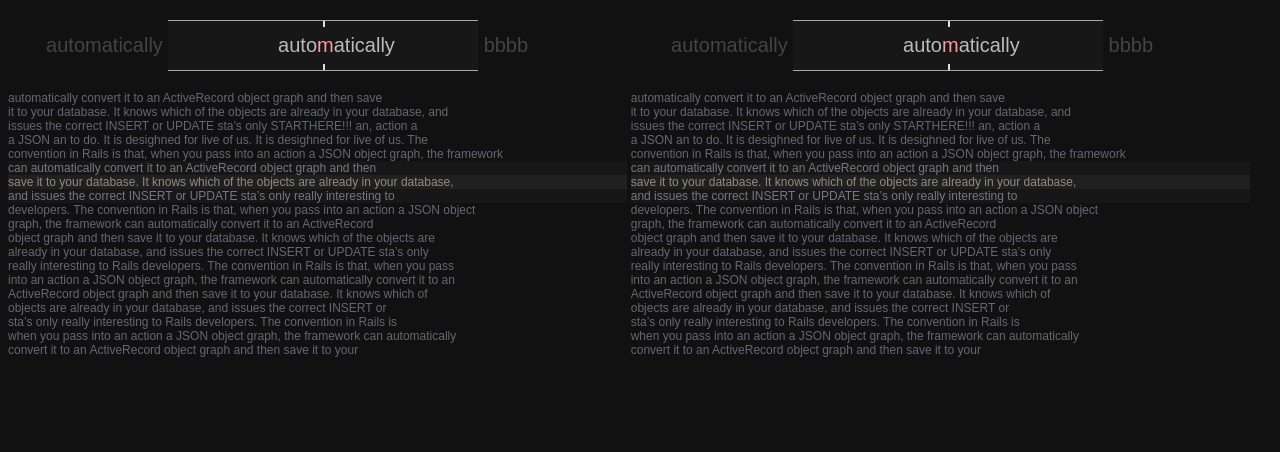
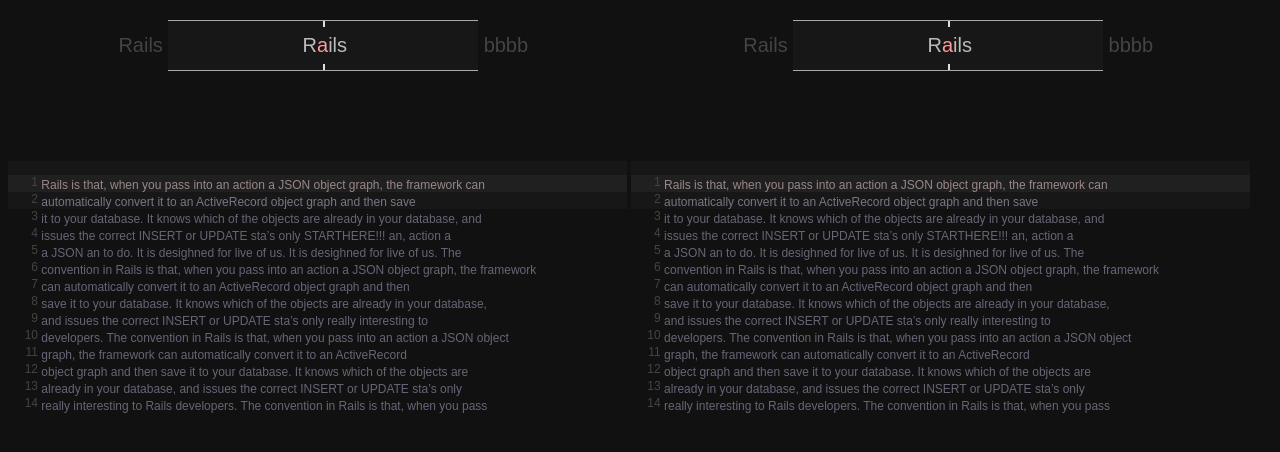
Before and after one commit to igorezigorez/readim, a plain HTML site: page readimWeb/index.html in a window 1280 px wide. Both pictures are taken after a click on the element 317 px from the left and 168 px from the top of the page. Drawn offline with Linux system fonts and the light colour scheme.

Commit message:
added interval control, fixed some boundary conditions

```diff
--- a/readimWeb/ViewerModel.js
+++ b/readimWeb/ViewerModel.js
@@ -13,6 +13,7 @@
                 prepositionMaxLength: 2,
                 wordAfterPrepositionMaxLength: 10,
                 previewLineLength: 70,
+                wordLineNumber: 6
             },
             preview: {
                 linesCount: 20,
@@ -20,6 +21,7 @@
             },
             timer: {
                 interval: 150,
+                intervalChangeStep: 1.1,
                 spaceCorrection: 1.18,
                 wordLengthCorrection: 0.01,
                 bigWordLengthCorrection: 1.7,
@@ -32,7 +34,7 @@
 
         textArray: [],
         visibleLines: ko.observableArray([]),
-        currentTextLine: 0,
+        currentTextLine: ko.observable(0),
 
         currentWord: {
             lineNumber: 0,
@@ -61,6 +63,12 @@
             }
         },
 
+        getLineNumber: function (previewLineIndex) {
+            var index = this.currentTextLine() - this.settings.preview.linesCount - this.settings.preview.wordLineNumber() + previewLineIndex + 1;
+            if (index <= 0 || index > this.textArray.length - this.settings.preview.linesCount) return "";
+            return index;
+        },
+
         startStop: function () {
             this.started = !this.started;
             if (this.started) {
@@ -71,18 +79,26 @@
 
         lineClick: function (index) {
             this.startCorrection = this.settings.timer.startCorrection;
-            var word = this.applyWord(this.currentWord, this.scrollLines(index - this.settings.preview.wordLineNumber()));
+            this.applyWord(this.currentWord, this.scrollLines(index - this.settings.preview.wordLineNumber()));
+        },
+
+        increaseIntervalClick: function() {
+            this.settings.timer.interval *= this.settings.timer.intervalChangeStep;
+        },
+
+        decreaseIntervalClick: function () {
+            this.settings.timer.interval /= this.settings.timer.intervalChangeStep;
         },
 
         loadText: function (content) {
-            this.textArray = splitTextToWords(content, this.settings.parser);
+            this.textArray = splitTextToWords(content, this.settings);
         },
 
         startReading: function () {
             this.loadText(getFileContent());
 
             this.settings.preview.wordLineNumber(6);
-            this.currentTextLine = this.settings.preview.linesCount;
+            this.currentTextLine(this.settings.preview.linesCount);
 
             for (var i = 0; i < this.settings.preview.linesCount; i++) {
                 this.visibleLines.push({
@@ -93,32 +109,32 @@
             }
 
             this.currentWord.lineNumber = this.settings.preview.wordLineNumber();
-            this.currentWord.position = 1;
-            //this.currentWord.value(this.textArray[this.settings.preview.wordLineNumber()][1]);
+            this.currentWord.position = 0;
 
-            this.backupWordInObject(this.currentWord);
-            this.decorateWord(this.currentWord);
+            this._backupWordInObject(this.currentWord);
+            this._decorateWord(this.currentWord);
         },
 
         moveNext: function () {
-            var word = this.applyWord(this.currentWord, this.getNextWordCoordinates);
+            var word = this.applyWord(this.currentWord, this._getNextWordCoordinates);
             return this.getIntervalCorrection(word.value());
         },
 
         applyWord: function (word, setCoordinatesFunc, previousWordValue) {
-            this.restoreWordFromObject(word);
+            this._restoreWordFromObject(word);
             this.previousWord(previousWordValue ? previousWordValue : word.value());
 
             setCoordinatesFunc.call(this);
-            this.backupWordInObject(word);
-            this.decorateWord(word);
+            this._backupWordInObject(word);
+            this._decorateWord(word);
 
+            var visibleLines = this.visibleLines();
             var nextWordPosition = word.position + 1;
             var currentLineNumber = word.lineNumber;
 
-            this.nextWord(this.visibleLines()[currentLineNumber].words.length > nextWordPosition
-                            ? this.visibleLines()[currentLineNumber].words[nextWordPosition]
-                            : this.visibleLines()[currentLineNumber + 1].words[0]);
+            this.nextWord(visibleLines[currentLineNumber].words.length > nextWordPosition
+                            ? visibleLines[currentLineNumber].words[nextWordPosition]
+                            : visibleLines[currentLineNumber + 1].words[0]);
             return word;
         },
 
@@ -138,16 +154,46 @@
 
         moveNextLine: function () {
 
-            this.currentTextLine += 1;
-            this.visibleLines.shift();
-            this.visibleLines.push({
-                line: ko.observable(this.textArray[this.currentTextLine].join(" ")),
-                words: this.textArray[this.currentTextLine],
-                index: ko.observable(this.currentTextLine)
-            });
+            this.currentTextLine(this.currentTextLine() + 1);
+            this._addTextToBottomOfVisibleLines(this.currentTextLine());
         },
 
-        getNextWordCoordinates: function () {
+        scrollLines: function (numberOfLines) {
+            return function() {
+                this.currentWord.position = -1;
+                var currentTextLineNewValue = this.currentTextLine() + numberOfLines,
+                    previewlinesCount = this.settings.preview.linesCount;
+
+                //check boundaries of text array
+                if (currentTextLineNewValue - previewlinesCount < 0) {
+                    currentTextLineNewValue = previewlinesCount;
+                } else if (currentTextLineNewValue > this.textArray.length) {
+                    currentTextLineNewValue = this.textArray.length;
+                }
+
+                this.currentTextLine(currentTextLineNewValue);
+
+                for (var i = this.currentTextLine() - previewlinesCount; i < this.currentTextLine() ; i++) {
+                    this._addTextToBottomOfVisibleLines(i);
+                }
+            };
+        },
+
+        _addTextToBottomOfVisibleLines: function (textArrayIndex) {
+            if (this.visibleLines().length >= this.settings.preview.linesCount) {
+                this.visibleLines.shift();
+            }
+            //check for end of lines in text array
+            if (this.textArray.length > textArrayIndex) {
+                this.visibleLines.push({
+                    line: ko.observable(this.textArray[textArrayIndex].join(" ")),
+                    words: this.textArray[textArrayIndex],
+                    index: ko.observable(textArrayIndex)
+                });
+            }
+        },
+
+        _getNextWordCoordinates: function () {
             var wordObject = this.currentWord;
             if (this.visibleLines()[wordObject.lineNumber].words.length <= wordObject.position + 1) {
                 wordObject.position = -1;
@@ -156,44 +202,27 @@
             wordObject.position += 1;
         },
 
-        scrollLines: function (numberOfLines) {
-            return function() {
-                this.currentWord.position = -1;
-                this.currentTextLine += numberOfLines;
-                var firstPreviewLineIndex = this.currentTextLine - this.settings.preview.linesCount;
-                for (var i = firstPreviewLineIndex; i < firstPreviewLineIndex + this.settings.preview.linesCount; i++) {
-                    this.visibleLines.shift();
-                    this.visibleLines.push({
-                        line: ko.observable(this.textArray[i].join(" ")),
-                        words: this.textArray[i],
-                        index: ko.observable(i)
-                    });
-                }
-            };
-        },
-
-        decorateWord: function (wordObject) {
+        _decorateWord: function (wordObject) {
             var result = this.visibleLines()[wordObject.lineNumber];
             result.words[wordObject.position] = "<span>" + result.words[wordObject.position] + "</span>";
             result.line(result.words.join(" "));
         },
-        backupWordInObject: function (wordObject) {
+        _backupWordInObject: function (wordObject) {
             wordObject.value(this.visibleLines()[wordObject.lineNumber].words[wordObject.position]);
-            this.splitWord(wordObject);
+            this._splitWord(wordObject);
         },
-        splitWord: function (wordObject) {
+        _splitWord: function (wordObject) {
             var word = wordObject.value();
             var index = (word.indexOf(" ") > 0) ? Math.floor((word.length - word.indexOf(" ")) / 3) + word.indexOf(" ") : Math.floor(word.length / 3);
             wordObject.leftPart(word.substr(0, index).replace(" ", "&nbsp;"));
             wordObject.middleLetter(word[index]);
             wordObject.rightPart(word.substr(index + 1));
         },
-        restoreWordFromObject: function (wordObject) {
+        _restoreWordFromObject: function (wordObject) {
             var result = this.visibleLines()[wordObject.lineNumber];
             result.words[wordObject.position] = wordObject.value();
             result.line(result.words.join(" "));
         },
-
     };
 
     function splitTextToWords(text, settings) {
@@ -204,20 +233,25 @@
             previousWord = "longword",
             currentWord;
 
+        //fill array with empty first strings to show them above current string while reading
+        for (var i = 0; i < settings.preview.wordLineNumber(); i++) {
+            wordsArray.push([]);
+        }
+
         for (var i = 0; i < linesArray.length; i++) {
             var lineWords = linesArray[i].split(" ");
             wordsArrayCurrentLineLength = 0;
             wordsArrayCurrentLine = [];
             for (var j = 0; j < lineWords.length; j++) {
                 if (lineWords[j].length > 0) {
-                    if (wordsArrayCurrentLineLength + lineWords[j].length >= settings.previewLineLength) {
+                    if (wordsArrayCurrentLineLength + lineWords[j].length >= settings.parser.previewLineLength) {
                         wordsArray.push(wordsArrayCurrentLine);
                         wordsArrayCurrentLineLength = 0;
                         wordsArrayCurrentLine = [];
                     }
 
                     currentWord = lineWords[j];
-                    if (previousWord.length <= settings.prepositionMaxLength && currentWord.length <= settings.wordAfterPrepositionMaxLength && !containsPunctuation(previousWord)) {
+                    if (previousWord.length <= settings.parser.prepositionMaxLength && currentWord.length <= settings.parser.wordAfterPrepositionMaxLength && !containsPunctuation(previousWord)) {
                         wordsArrayCurrentLine[wordsArrayCurrentLine.length - 1] += " " + currentWord;
                     }
                     else {
@@ -229,6 +263,12 @@
             }
             wordsArray.push(wordsArrayCurrentLine);
         }
+
+        //fill array with empty last strings to show them below current string at the end
+        for (var i = 0; i < settings.preview.linesCount - settings.preview.wordLineNumber() ; i++) {
+            wordsArray.push([]);
+        }
+
         return wordsArray;
     }
 
--- a/readimWeb/ViewerStyle.css
+++ b/readimWeb/ViewerStyle.css
@@ -47,7 +47,7 @@ span.left, span.right{
 	font:12px arial;
 }
 
-.overview span span{
+.overview span span span{
 	color: #ff7777;
 }
 
@@ -103,3 +103,13 @@ span.left, span.right{
 {
 	width:51%;
 }
+
+.stringNumber
+{
+	text-align:right;
+	display: inline-block;
+	width:30px;
+	overflow: hidden;
+	left:-100px;
+	color: #444444;
+}
--- a/readimWeb/index.html
+++ b/readimWeb/index.html
@@ -11,9 +11,8 @@
         <div class="word">
 
             <span class="left">
-                <span class="prev" data-bind="text:previousWord"></span>
+                <span class="prev" data-bind="text: previousWord, click: increaseIntervalClick"></span>
                 <span class="cur" data-bind="click: startStop">
-
                     <div class="word_frame">
                         <div class="cursor"></div>
 
@@ -26,19 +25,17 @@
                         <div class="cursor"></div>
                     </div>
                 </span>
-                <span class="next" data-bind="text:nextWord"></span>
+                <span class="next" data-bind="text:nextWord, click: decreaseIntervalClick"></span>
             </span>
 
             <span class="right">
-                <span class="prev" data-bind="text:previousWord"></span>
+                <span class="prev" data-bind="text: previousWord, click: increaseIntervalClick"></span>
 
                 <span class="cur" data-bind="click: startStop">
-
                     <div class="word_frame">
                         <div class="cursor"></div>
 
                         <div class="word_container">
-
                             <span class="left_part"><span data-bind="html: currentWord.leftPart"></span>
                             </span><span class="right_part"><span class="middle_letter" data-bind="text: currentWord.middleLetter">A</span><span data-bind="text: currentWord.rightPart"></span>
                             </span>
@@ -48,28 +45,31 @@
                     </div>
                 </span>
 
-                <span class="next" data-bind="text:nextWord"></span>
+                <span class="next" data-bind="text: nextWord, click: decreaseIntervalClick"></span>
             </span>
 
         </div>
 
         <div class="overview">
-
             <span class="left" data-bind="foreach: {data: visibleLines}">
-                <div data-bind="html: line, css: {
+                <div data-bind="css: {
                         prevLine: $index() == $parent.settings.preview.wordLineNumber() - 1,
                         curLine: $index() == $parent.settings.preview.wordLineNumber(),
                         nextLine: $index() == $parent.settings.preview.wordLineNumber() + 1
-                    }, click: function () { $parent.lineClick($index()) }">
+                        }, click: function () { $parent.lineClick($index()) }">
+                    <span class="stringNumber" data-bind="text: $parent.getLineNumber($index())"></span>
+                    <span data-bind="html: line"></span>
                 </div>
             </span>
 
             <span class="right" data-bind="foreach: {data: visibleLines}">
-                <div data-bind="html: line, css: {
+                <div data-bind="css: {
                         prevLine: $index() == $parent.settings.preview.wordLineNumber() - 1,
                         curLine: $index() == $parent.settings.preview.wordLineNumber(),
                         nextLine: $index() == $parent.settings.preview.wordLineNumber() + 1
-                    }">
+                        }, click: function () { $parent.lineClick($index()) }">
+                    <span class="stringNumber" data-bind="text: $parent.getLineNumber($index())"></span>
+                    <span data-bind="html: line"></span>
                 </div>
             </span>
 
```
